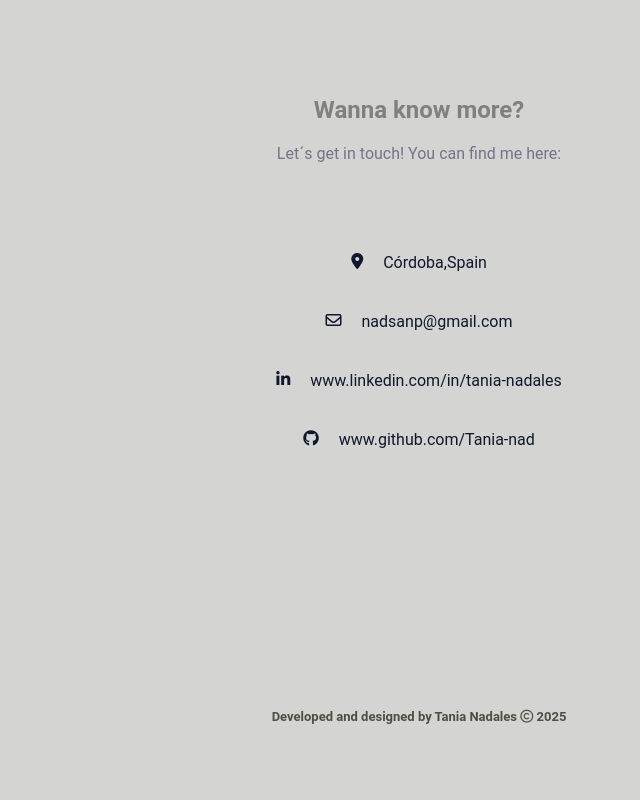
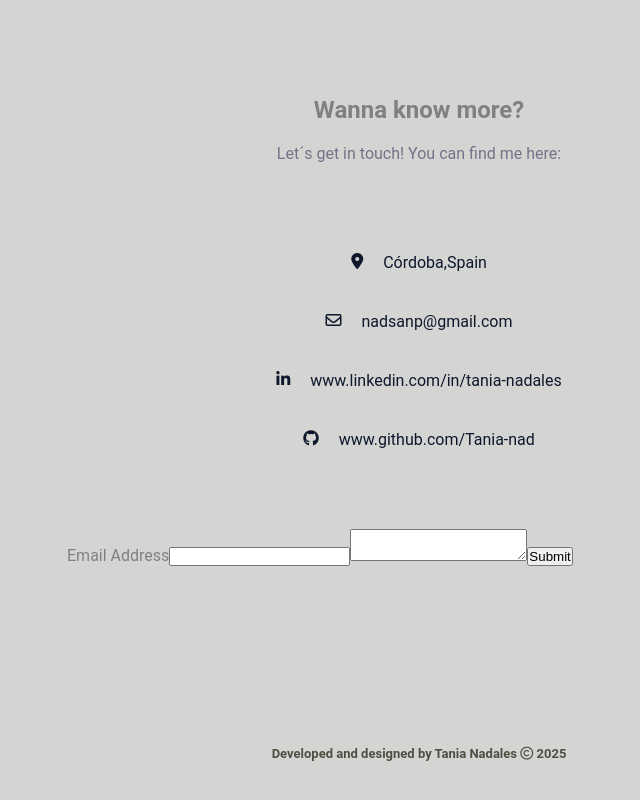
Before and after one commit to Tania-nad/project, a React (Vite) app: page / in a window 1280 px wide. Shown: the part 2707-3507 px from the top of the page, without its empty margins (221-861 px from the left). Before the commit the page ends 3476 px from the top, so only its background shows below. Built offline with nearby package versions, Linux system fonts and the light colour scheme.

Commit message:
add form to contactForm component

```diff
--- /dev/null
+++ b/src/components/ContactForm.jsx
@@ -0,0 +1,22 @@
+import { useForm, ValidationError } from "@formspree/react";
+
+function ContactForm() {
+  const [state, handleSubmit] = useForm("xqaevoqq");
+  if (state.succeeded) {
+    return <p>Thanks for joining!</p>;
+  }
+  return (
+    <form onSubmit={handleSubmit}>
+      <label htmlFor="email">Email Address</label>
+      <input id="email" type="email" name="email" />
+      <ValidationError prefix="Email" field="email" errors={state.errors} />
+      <textarea id="message" name="message" />
+      <ValidationError prefix="Message" field="message" errors={state.errors} />
+      <button type="submit" disabled={state.submitting}>
+        Submit
+      </button>
+    </form>
+  );
+}
+
+export default ContactForm;
--- a/src/components/Main.jsx
+++ b/src/components/Main.jsx
@@ -1,6 +1,7 @@
 import "../scss/layout/_main.scss";
 import Projects from "./Projects";
 import PropTypes from "prop-types";
+import ContactForm from "./ContactForm";
 
 function Main({
   text,
@@ -192,6 +193,9 @@ function Main({
             </a>
           </p>
         </div>
+        <div>
+          <ContactForm />
+        </div>
 
         {showScrollToTop && (
           <button
```
Also changed, not shown: package.json (+8 -3 lines), 1 other file (tests, documents, lock files or other folders).
